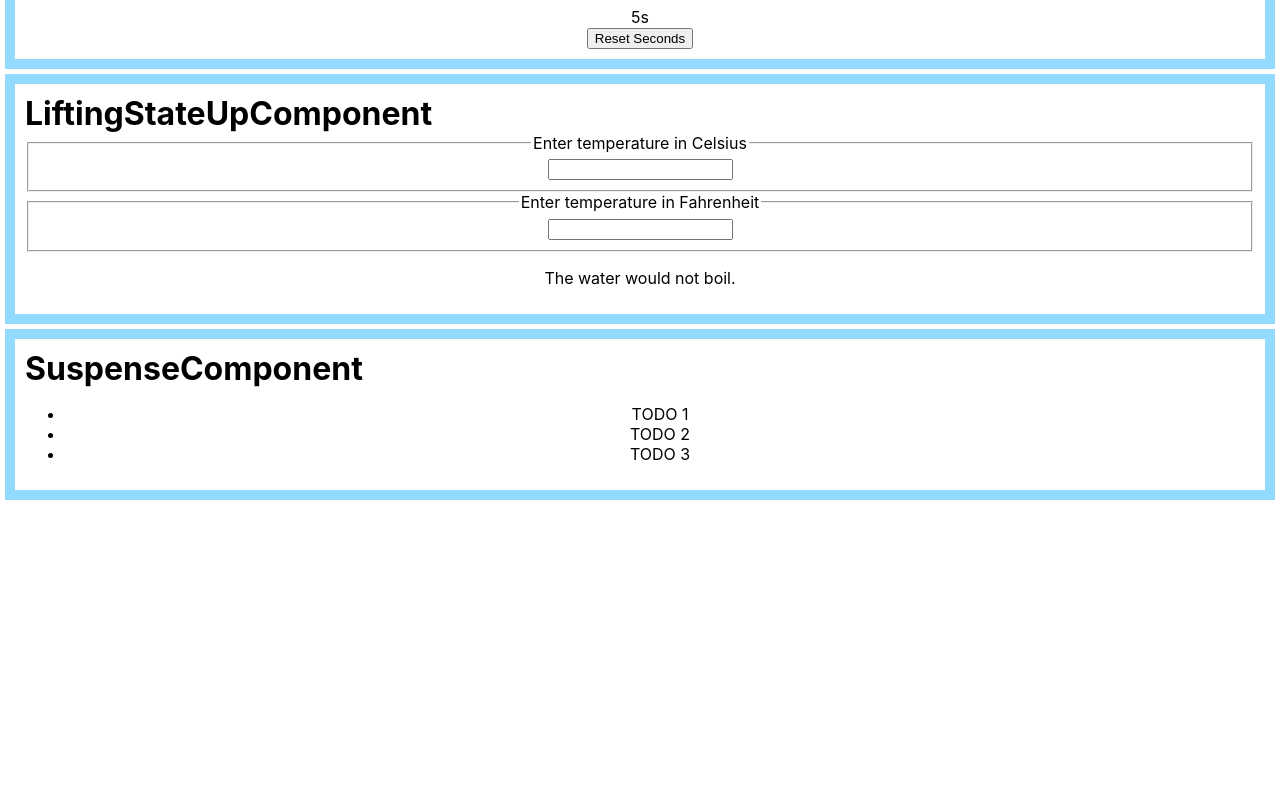
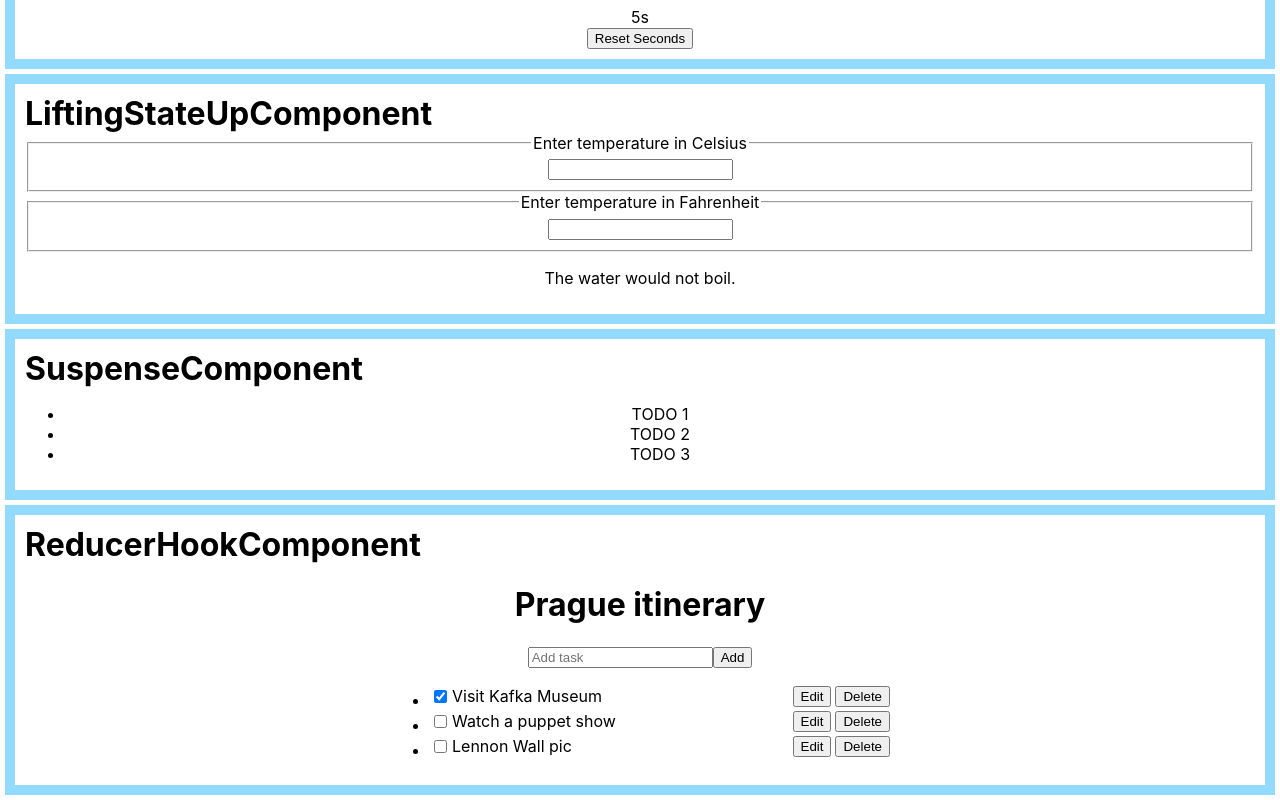
Before and after one commit to 2017Yasu/test-react-components, a React (Create React App) app: page / in a window 1280 px wide. Shown: the part 924-1724 px from the top of the page. Before the commit the page ends 1429 px from the top, so only its background shows below. Built offline with nearby package versions, Linux system fonts and the light colour scheme.

Commit message:
stateを利用したタスクリストを作成

```diff
--- a/src/App.tsx
+++ b/src/App.tsx
@@ -7,6 +7,7 @@ import LiftingStateUpComponent from './components/lifting-state-up-component';
 import SuspenseComponent from './components/suspense-component';
 
 import './App.scss';
+import ReducerHookComponent from './components/reducer-hook-component';
 
 function App(): JSX.Element {
     const defaultBorderColor = '#92DBFF';
@@ -48,6 +49,12 @@ function App(): JSX.Element {
             >
                 <SuspenseComponent />
             </CompositionComponent>
+            <CompositionComponent
+                color={defaultBorderColor}
+                title='ReducerHookComponent'
+            >
+                <ReducerHookComponent />
+            </CompositionComponent>
         </div>
     );
 }
--- /dev/null
+++ b/src/components/reducer-hook-component/AddTask.tsx
@@ -0,0 +1,25 @@
+import { useState } from 'react';
+
+type Props = {
+    onAddTask: (text: string) => void;
+};
+
+export default function AddTask({ onAddTask }: Props): JSX.Element {
+    const [text, setText] = useState('');
+    return (
+        <>
+            <input
+                placeholder="Add task"
+                value={text}
+                onChange={(e) => setText(e.target.value)}
+            />
+            <button
+                onClick={() => {
+                    setText('');
+                    onAddTask(text);
+                }}>
+                Add
+            </button>
+        </>
+    );
+}
--- /dev/null
+++ b/src/components/reducer-hook-component/ReducerHookComponent.scss
@@ -0,0 +1,27 @@
+.taskList {
+    text-align: left;
+    width: 500px;
+    margin: 0 auto;
+
+    li {
+        width: 100%;
+    }
+
+    .task__container {
+        display: flex;
+        width: 100%;
+
+        .task__name {
+            margin: 2px;
+            margin-right: auto;
+        }
+
+        button {
+            margin: 2px;
+
+            &.btn-del {
+                margin-right: 0px;
+            }
+        }
+    }
+}
--- /dev/null
+++ b/src/components/reducer-hook-component/ReducerHookComponent.tsx
@@ -0,0 +1,58 @@
+import { useState } from 'react';
+import AddTask from './AddTask';
+import TaskList from './TaskList';
+import { Task } from './types/Task';
+
+import './ReducerHookComponent.scss';
+
+export default function ReducerHookComponent(): JSX.Element {
+    const [tasks, setTasks] = useState(initialTasks);
+
+    function handleAddTask(text: string) {
+        setTasks([
+            ...tasks,
+            {
+                id: nextId++,
+                text: text,
+                done: false,
+            },
+        ]);
+    }
+
+    function handleChangeTask(task: Task) {
+        setTasks(
+            tasks.map((t) => {
+                if (t.id === task.id) {
+                    return task;
+                } else {
+                    return t;
+                }
+            })
+        );
+    }
+
+    function handleDeleteTask(taskId: number) {
+        setTasks(tasks.filter((t) => t.id !== taskId));
+    }
+
+    return (
+        <>
+            <h1>Prague itinerary</h1>
+            <AddTask onAddTask={handleAddTask} />
+            <div className='taskList'>
+                <TaskList
+                    tasks={tasks}
+                    onChangeTask={handleChangeTask}
+                    onDeleteTask={handleDeleteTask}
+                />
+            </div>
+        </>
+    );
+}
+
+let nextId = 3;
+const initialTasks = [
+    { id: 0, text: 'Visit Kafka Museum', done: true },
+    { id: 1, text: 'Watch a puppet show', done: false },
+    { id: 2, text: 'Lennon Wall pic', done: false },
+];
--- /dev/null
+++ b/src/components/reducer-hook-component/TaskList.tsx
@@ -0,0 +1,72 @@
+import { useState } from 'react';
+
+import { Task } from './types/Task';
+
+type ListProps = {
+    tasks: Task[];
+    onChangeTask: (task: Task) => void;
+    onDeleteTask: (id: number) => void;
+};
+
+export default function TaskList({ tasks, onChangeTask, onDeleteTask }: ListProps): JSX.Element {
+    return (
+        <ul>
+            {tasks.map((task) => (
+                <li key={task.id}>
+                    <TaskComponent task={task} onChange={onChangeTask} onDelete={onDeleteTask} />
+                </li>
+            ))}
+        </ul>
+    );
+}
+
+type TaskProps = {
+    task: Task;
+    onChange: (task: Task) => void;
+    onDelete: (id: number) => void;
+};
+
+function TaskComponent({ task, onChange, onDelete }: TaskProps): JSX.Element {
+    const [isEditing, setIsEditing] = useState(false);
+    let taskContent;
+    if (isEditing) {
+        taskContent = (
+            <>
+                <input
+                    className='task__name'
+                    value={task.text}
+                    onChange={(e) => {
+                        onChange({
+                            ...task,
+                            text: e.target.value,
+                        });
+                    }}
+                />
+                <button onClick={() => setIsEditing(false)}>Save</button>
+            </>
+        );
+    } else {
+        taskContent = (
+            <>
+                <span className='task__name'>{task.text}</span>
+                <button onClick={() => setIsEditing(true)}>Edit</button>
+            </>
+        );
+    }
+    return (
+        <div className='task__container'>
+            <input
+                type="checkbox"
+                checked={task.done}
+                onChange={(e) => {
+                    onChange({
+                        ...task,
+                        done: e.target.checked,
+                    });
+                }}
+            />
+            {taskContent}
+            <button className='btn-del' onClick={() => onDelete(task.id)}>Delete</button>
+        </div>
+    );
+}
--- /dev/null
+++ b/src/components/reducer-hook-component/index.ts
@@ -0,0 +1,3 @@
+import ReducerHookComponent from './ReducerHookComponent';
+
+export default ReducerHookComponent;
--- /dev/null
+++ b/src/components/reducer-hook-component/types/Task.ts
@@ -0,0 +1,5 @@
+export type Task = {
+    id: number;
+    text: string;
+    done: boolean;
+};
```
